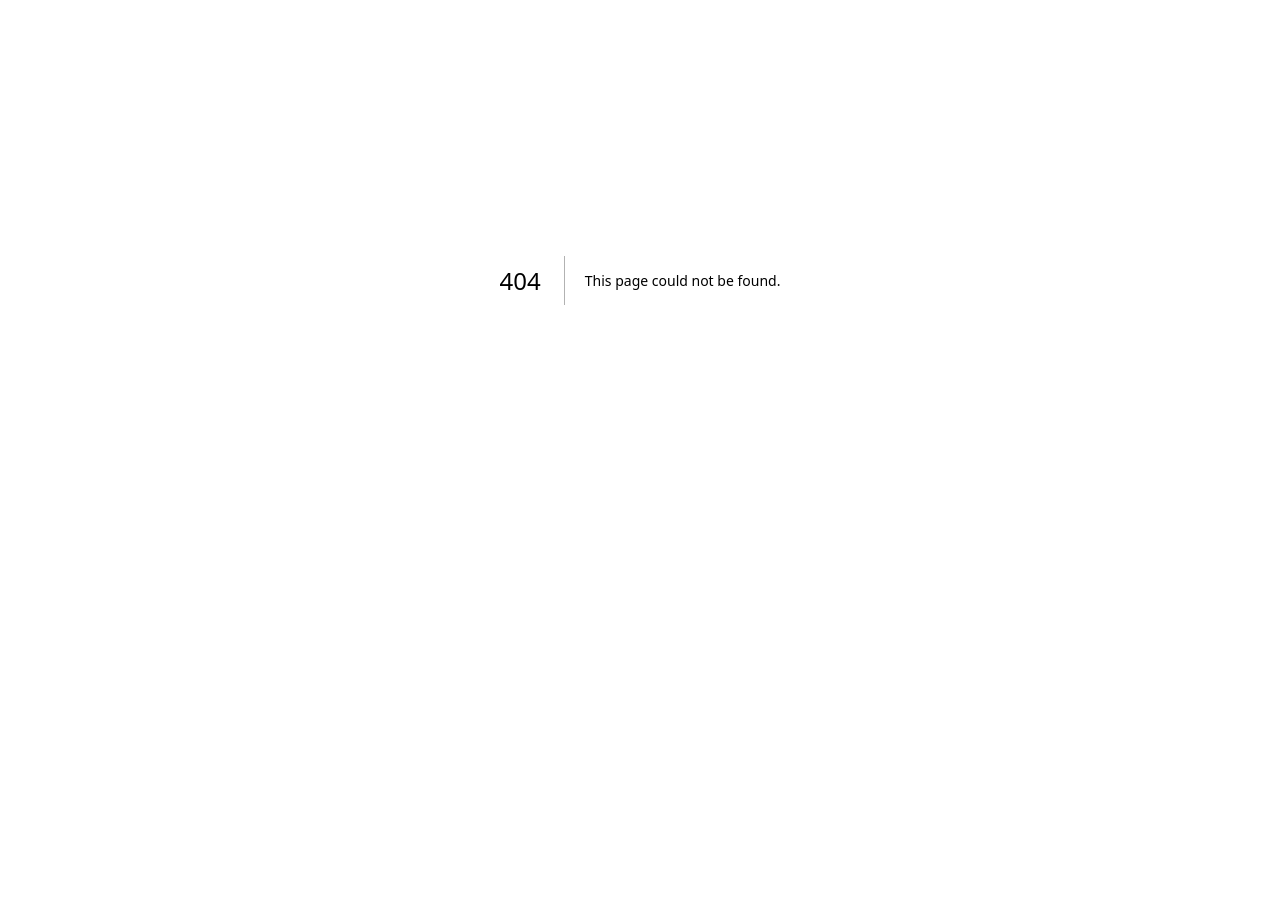
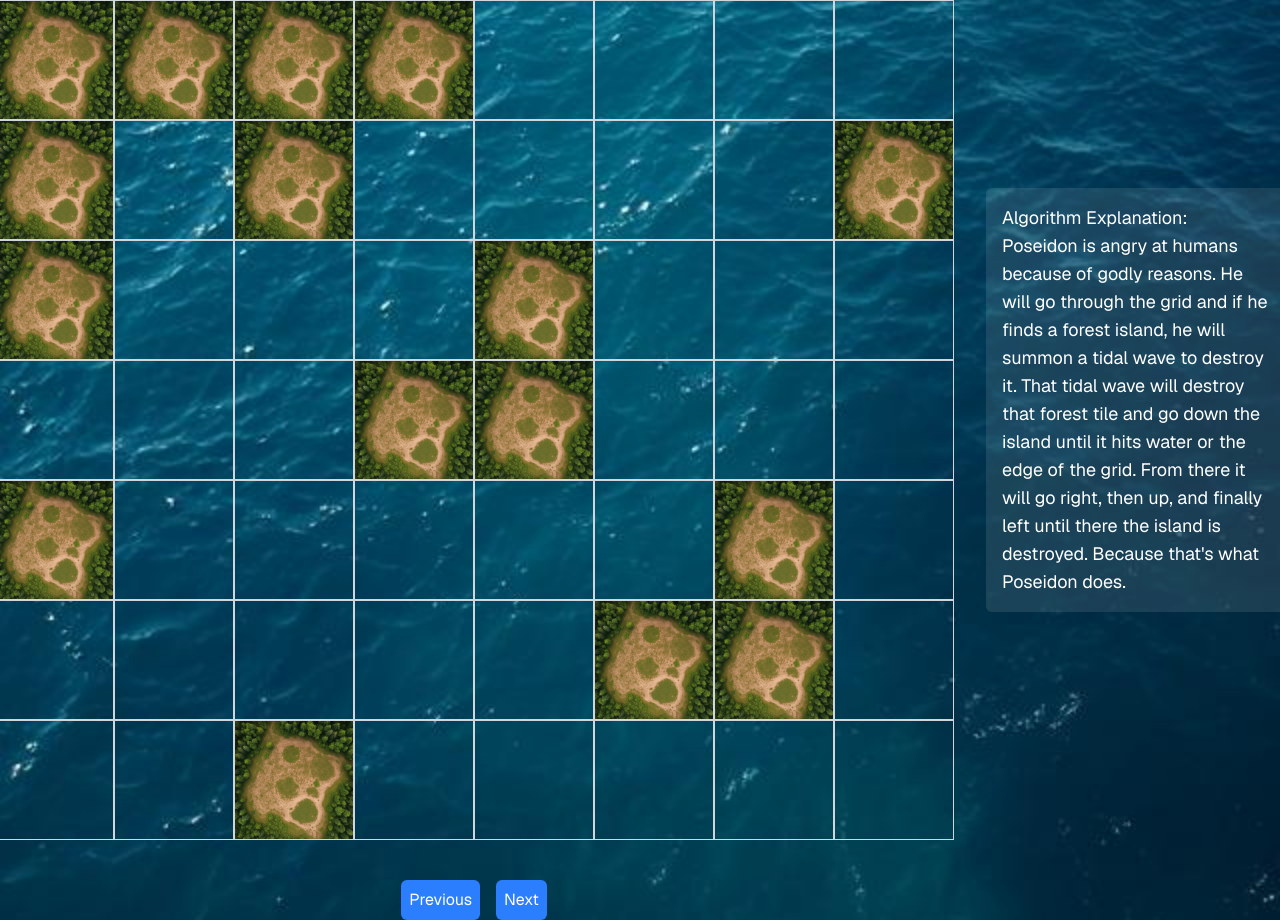
Before and after one commit to vo-eric/algos, a Next.js app: page /search/dfs in a window 1280 px wide. Before the commit this address had no page. Shown: the part 120-1040 px from the top of the page. Before the commit the page ends 800 px from the top, so only its background shows below. Built offline with nearby package versions, Linux system fonts and the light colour scheme.

Commit message:
Add algorithm lore

```diff
--- /dev/null
+++ b/src/app/search/dfs/page.tsx
@@ -0,0 +1,66 @@
+"use client";
+
+import { useState } from "react";
+import numIslands from "./algo";
+import Snapshot from "./Snapshot";
+
+export default function BFS() {
+  const snapshots = numIslands([
+    ["1", "1", "0", "0", "0", "1", "0", "0"],
+    ["1", "1", "1", "1", "0", "0", "0", "0"],
+    ["1", "0", "1", "0", "0", "0", "0", "1"],
+    ["1", "0", "0", "0", "1", "0", "0", "0"],
+    ["0", "0", "0", "1", "1", "0", "0", "0"],
+    ["1", "0", "0", "0", "0", "0", "1", "0"],
+    ["0", "0", "0", "0", "0", "1", "1", "0"],
+    ["0", "0", "1", "0", "0", "0", "0", "0"],
+  ]);
+
+  const [index, setIndex] = useState(0);
+
+  return (
+    <div
+      className="flex min-h-screen w-full items-center justify-center bg-cover bg-center bg-no-repeat"
+      style={{ backgroundImage: "url('/ocean.jpeg')" }}
+    >
+      <div className="flex items-center justify-center gap-8">
+        <div className="flex flex-col items-center gap-10">
+          <div className="flex justify-center">
+            <Snapshot
+              snapshot={snapshots[index].grid}
+              currentCell={snapshots[index].currentCell}
+            />
+          </div>
+          <div className="flex gap-4">
+            <button
+              onClick={() => setIndex(Math.max(0, index - 1))}
+              className="cursor-pointer rounded-md bg-blue-500 p-2 text-white"
+            >
+              Previous
+            </button>
+            <button
+              onClick={() =>
+                setIndex(Math.min(snapshots.length - 1, index + 1))
+              }
+              className="cursor-pointer rounded-md bg-blue-500 p-2 text-white"
+            >
+              Next
+            </button>
+          </div>
+        </div>
+        <div className="w-[300px] rounded-md bg-white/10 p-4 text-lg text-white">
+          <h4>Algorithm Explanation: </h4>
+          <section>
+            Poseidon is angry at humans because of godly reasons. He will go
+            through the grid and if he finds a forest island, he will summon a
+            tidal wave to destroy it. That tidal wave will destroy that forest
+            tile and go down the island until it hits water or the edge of the
+            grid. From there it will go right, then up, and finally left until
+            there the island is destroyed. Because that&apos;s what Poseidon
+            does.
+          </section>
+        </div>
+      </div>
+    </div>
+  );
+}
```
